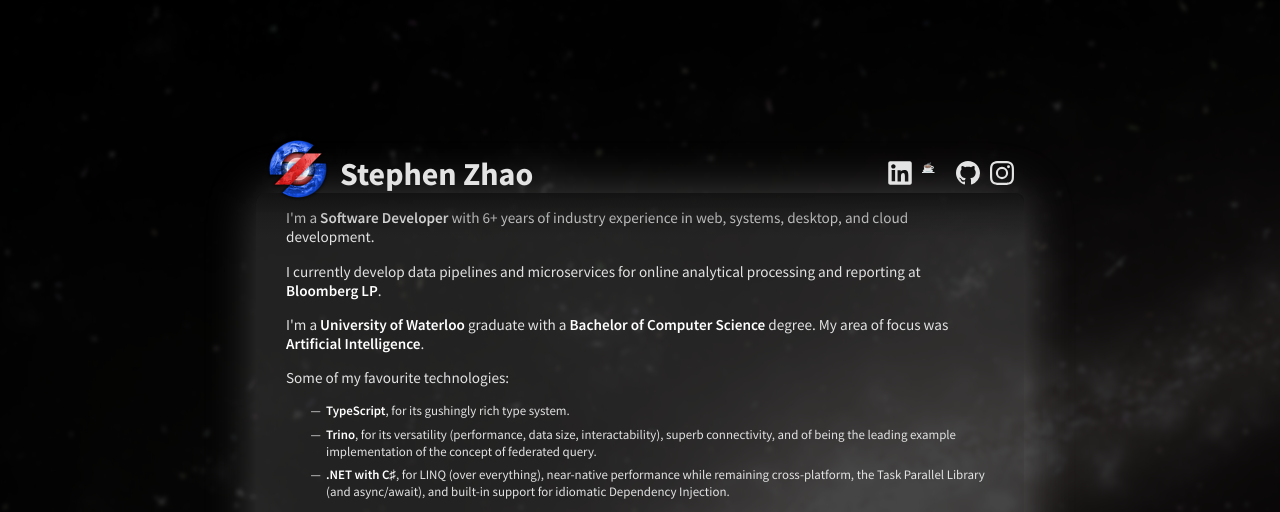
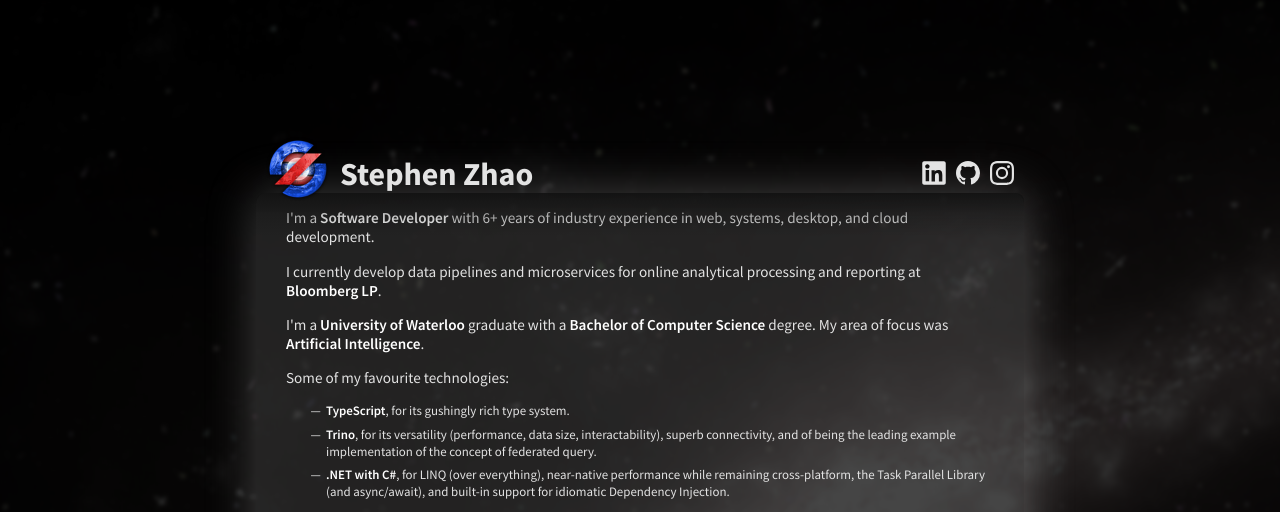
Before and after one commit to zhaostephencom-ghp/zhaostephen.com-2021-static, a plain HTML site: page index.html in a window 1280 px wide. Shown: the top 512 px of the page. Drawn offline with Linux system fonts and the light colour scheme.

Commit message:
Update index.html

```diff
--- a/index.html
+++ b/index.html
@@ -43,11 +43,6 @@
               </svg>
             </a>
           </div>
-          <div class="social-media-icon coffee-icon">
-            <a href="https://coff.ee/stephenzhao" target="_blank">
-              &#x2615;
-            </a>
-          </div>
           <div class="social-media-icon github-icon">
             <a href="https://github.com/stephen-zhao" target="_blank">
               <svg viewBox="0 0 16 16" aria-hidden="true">
@@ -90,7 +85,7 @@
                 <span class="emphasized-with-tooltip">Trino</span>, for its versatility (performance, data size, interactability), superb connectivity, and of being the leading example implementation of the concept of federated query.
               </li>
               <li>
-                <span class="emphasized-with-tooltip">.NET with C&sharp;</span>, for LINQ (over everything), near-native performance while remaining cross-platform, the Task Parallel Library (and async/await), and built-in support for idiomatic Dependency Injection.
+                <span class="emphasized-with-tooltip">.NET with C&#x23;</span>, for LINQ (over everything), near-native performance while remaining cross-platform, the Task Parallel Library (and async/await), and built-in support for idiomatic Dependency Injection.
               </li>
             </ul>
           </p>
```
